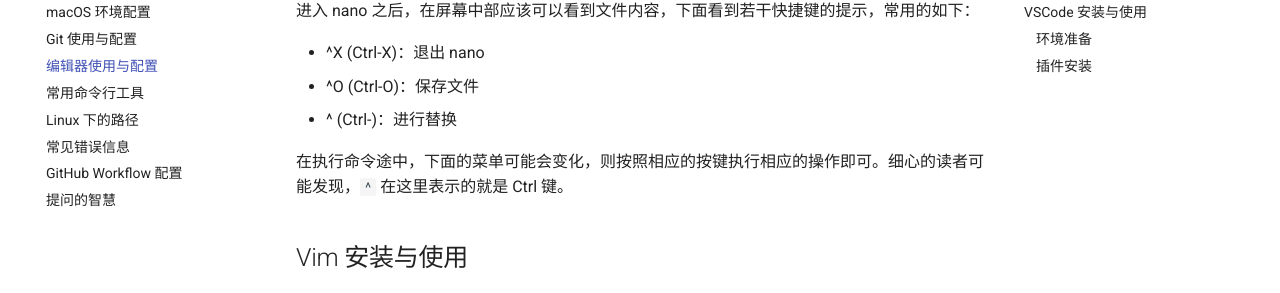
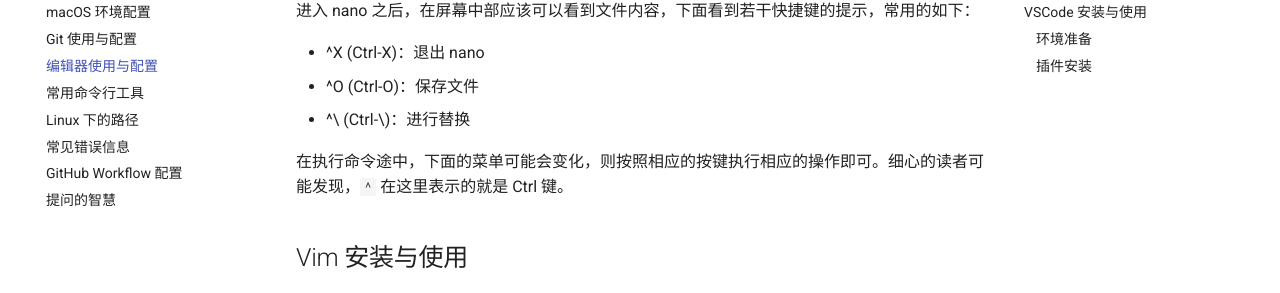
Before and after one commit to physics-data/faq, an MkDocs documentation site: the page built from docs/editor.md, in a window 1280 px wide and 900 px high, scrolled down 423 px. Shown: the part 150-443 px from the top of the window. Built offline with MkDocs 1.6.1 and Material for MkDocs 9.7.7, drawn with Linux system fonts in a browser that asks for light colours; comment, search, counter and statistics services are not loaded.

Commit message:
Fix escape of \ in markdown

```diff
--- a/docs/editor.md
+++ b/docs/editor.md
@@ -22,7 +22,7 @@ $ sudo nano /etc/apt/sources.list
 
 - ^X (Ctrl-X)：退出 nano
 - ^O (Ctrl-O)：保存文件
-- ^\ (Ctrl-\)：进行替换
+- ^\\ (Ctrl-\\)：进行替换
 
 在执行命令途中，下面的菜单可能会变化，则按照相应的按键执行相应的操作即可。细心的读者可能发现，`^` 在这里表示的就是 Ctrl 键。
 
```
